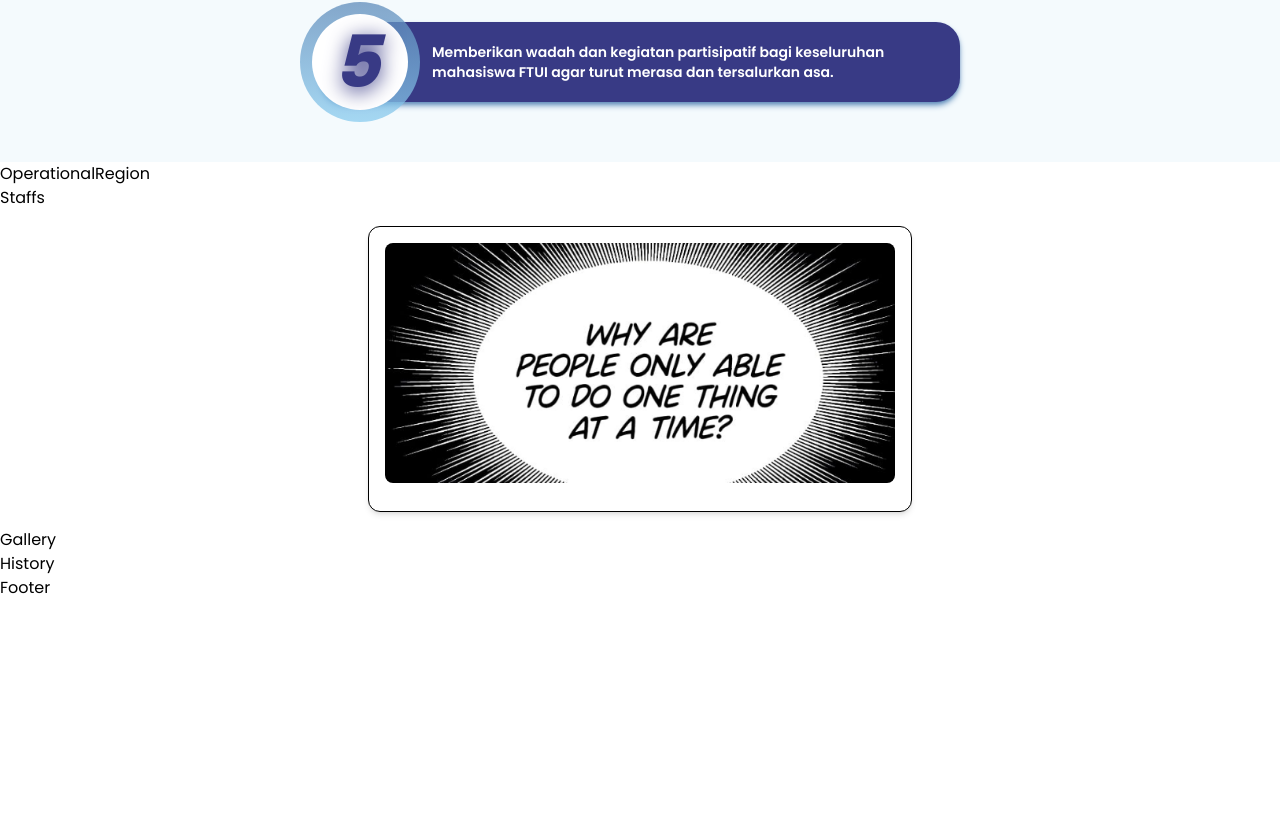
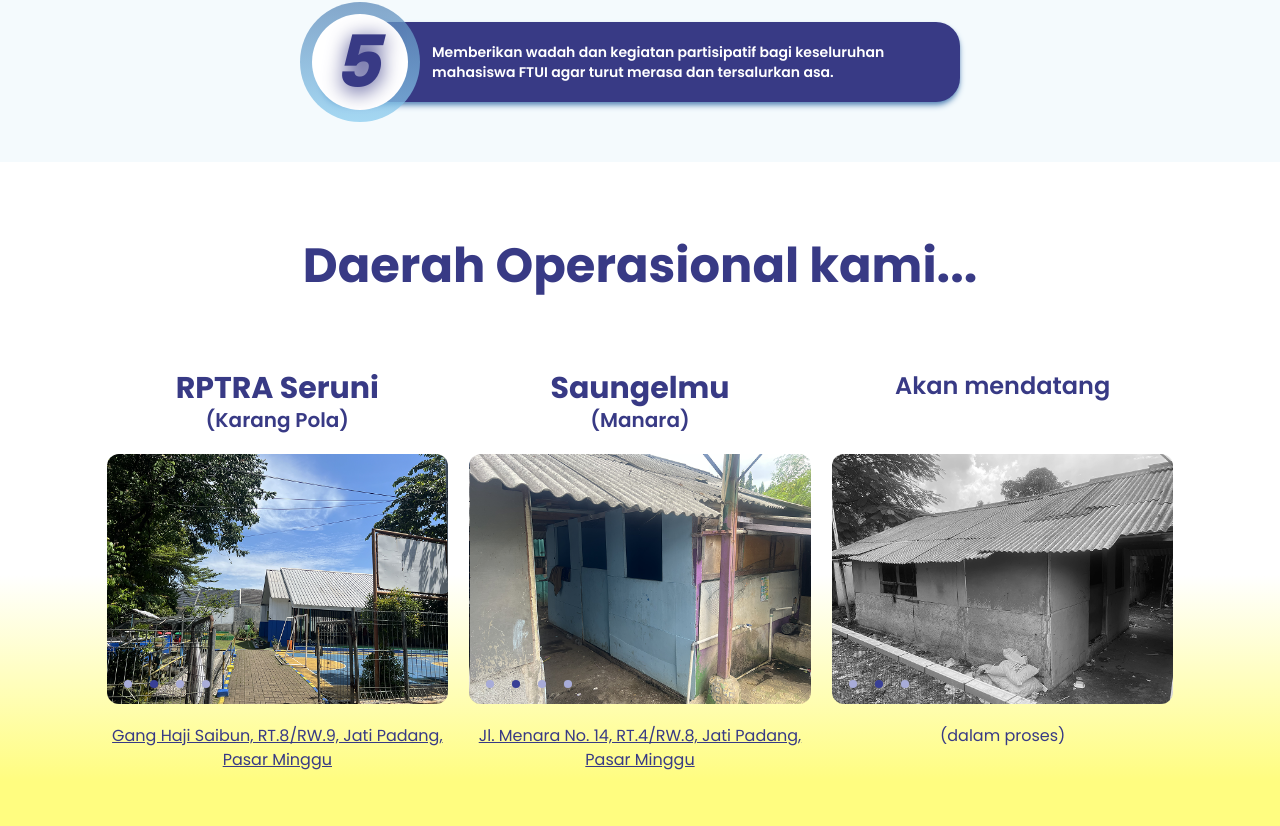
Before and after one commit to EXERCISE-FTUI/TISxExercise-2025, a Next.js app: page / in a window 1280 px wide. Shown: the part 774-1600 px from the top of the page. Before the commit the page ends 1374 px from the top, so only its background shows below. Built offline with nearby package versions, Linux system fonts and the light colour scheme.

Commit message:
Operational Region for desktop completed

```diff
--- a/package.json
+++ b/package.json
@@ -10,6 +10,7 @@
   },
   "dependencies": {
     "@phosphor-icons/react": "^2.1.7",
+    "embla-carousel-autoplay": "^8.6.0",
     "embla-carousel-react": "^8.6.0",
     "framer-motion": "^12.9.7",
     "next": "15.3.1",
--- /dev/null
+++ b/src/sections/OperationalRegion/CarouselButton.tsx
@@ -0,0 +1,73 @@
+import React, {
+  ComponentPropsWithRef,
+  useCallback,
+  useEffect,
+  useState,
+} from "react";
+import { EmblaCarouselType } from "embla-carousel";
+import { Circle } from "@phosphor-icons/react";
+
+type UseDotButtonType = {
+  selectedIndex: number;
+  scrollSnaps: number[];
+  onDotButtonClick: (index: number) => void;
+};
+
+export const useDotButton = (
+  emblaApi: EmblaCarouselType | undefined,
+  onButtonClick?: (emblaApi: EmblaCarouselType) => void
+): UseDotButtonType => {
+  const [selectedIndex, setSelectedIndex] = useState(0);
+  const [scrollSnaps, setScrollSnaps] = useState<number[]>([]);
+
+  const onDotButtonClick = useCallback(
+    (index: number) => {
+      if (!emblaApi) return;
+      emblaApi.scrollTo(index);
+      if (onButtonClick) onButtonClick(emblaApi);
+    },
+    [emblaApi, onButtonClick]
+  );
+
+  const onInit = useCallback((emblaApi: EmblaCarouselType) => {
+    setScrollSnaps(emblaApi.scrollSnapList());
+  }, []);
+
+  const onSelect = useCallback((emblaApi: EmblaCarouselType) => {
+    setSelectedIndex(emblaApi.selectedScrollSnap());
+  }, []);
+
+  useEffect(() => {
+    if (!emblaApi) return;
+
+    onInit(emblaApi);
+    onSelect(emblaApi);
+
+    emblaApi.on("reInit", onInit).on("reInit", onSelect).on("select", onSelect);
+  }, [emblaApi, onInit, onSelect]);
+
+  return {
+    selectedIndex,
+    scrollSnaps,
+    onDotButtonClick,
+  };
+};
+
+type PropType = {
+  selected: boolean;
+  onClick: () => void;
+};
+
+export const DotButton: React.FC<PropType> = (props) => {
+  const { selected, onClick } = props;
+
+  return (
+    <button type="button" onClick={onClick} className="px-2">
+      <Circle
+        size={10}
+        color={selected ? "#383F96" : "#A8ACD8"}
+        weight="fill"
+      />
+    </button>
+  );
+};
--- a/src/sections/OperationalRegion/OperationalRegion.tsx
+++ b/src/sections/OperationalRegion/OperationalRegion.tsx
@@ -1,9 +1,62 @@
-import React from 'react'
+"use server";
+import React from "react";
+import Region from "./Region";
+import fs from "fs/promises";
 
-const OperationalRegion = () => {
-  return (
-    <div id='operational-region' className='w-screen'>OperationalRegion</div>
-  )
-}
+type OperationalRegionType = {
+  isComingSoon?: boolean;
+  name?: string;
+  subtile?: string;
+  images: string[];
+  location?: string;
+  locationURL?: string;
+};
 
-export default OperationalRegion
+const OperationalRegion = async () => {
+  try {
+    const fileContent = await fs.readFile(
+      "./public/assets/OperationalRegion/operationalRegion.resource.json",
+      "utf-8"
+    );
+    console.log(JSON.parse(fileContent));
+    const Regions: OperationalRegionType[] = JSON.parse(fileContent);
+    return (
+      <div
+        id="operational-region"
+        className="w-screen py-20 bg-linear-to-b from-iceBlue from-60% to-lightYellow to-90%"
+      >
+        <h2 className="text-center text-5xl font-bold text-navyPurple">
+          Daerah Operasional kami...
+        </h2>
+
+        <div className="h-[400px] mt-20 w-10/12 mx-auto flex flex-wrap justify-between">
+          {Regions.map((region, index) => (
+            <Region
+              key={index}
+              isComingSoon={region.isComingSoon}
+              name={region.name}
+              subtile={region.subtile}
+              images={region.images}
+              options={{ loop: true }}
+              location={region.location}
+              locationURL={region.locationURL}
+            />
+          ))}
+
+          {/* <Region
+            isComingSoon={false}
+            name={"RPTRA Seruni"}
+            subtile={"Karang Pola"}
+            images={images}
+            options={{ loop: true }}
+          /> */}
+        </div>
+      </div>
+    );
+  } catch (error) {
+    console.error("Error reading file:", error);
+    return <p>Erorr When Accessing Data</p>;
+  }
+};
+
+export default OperationalRegion;
--- /dev/null
+++ b/src/sections/OperationalRegion/Region.tsx
@@ -0,0 +1,94 @@
+"use client";
+
+import { EmblaOptionsType } from "embla-carousel";
+import useEmblaCarousel from "embla-carousel-react";
+import { DotButton, useDotButton } from "./CarouselButton";
+import Autoplay from "embla-carousel-autoplay";
+
+type PropType = {
+  options?: EmblaOptionsType;
+  isComingSoon?: boolean;
+  name?: string;
+  subtile?: string;
+  images: string[];
+  location?: string;
+  locationURL?: string;
+};
+
+const Region: React.FC<PropType> = (props) => {
+  const {
+    isComingSoon,
+    name,
+    subtile,
+    images,
+    options,
+    location,
+    locationURL,
+  } = props;
+  const [emblaRef, emblaApi] = useEmblaCarousel(options, [Autoplay()]);
+
+  const { selectedIndex, scrollSnaps, onDotButtonClick } =
+    useDotButton(emblaApi);
+
+  return (
+    <div className="w-[32%] h-full my-auto">
+      <div className="h-16">
+        {!isComingSoon ? (
+          <>
+            <p className="text-navyPurple font-bold text-3xl text-center">
+              {name}
+            </p>
+            <p className="text-navyPurple text-center text-xl font-semibold">
+              ({subtile})
+            </p>
+          </>
+        ) : (
+          <p className="text-navyPurple text-center text-2xl font-semibold mt-auto">
+            Akan mendatang
+          </p>
+        )}
+      </div>
+
+      <div className="embla overflow-hidden w-full rounded-xl relative my-5">
+        <div className="embla__viewport" ref={emblaRef}>
+          <div className="embla__container h-[250px] flex rounded-xl">
+            {images.map((value, index) => (
+              <div
+                className="embla__slide flex-none w-full h-full min-w-0"
+                key={index}
+              >
+                <img
+                  className={"embla__slide__img object-cover h-full w-full".concat(
+                    isComingSoon ? " grayscale" : ""
+                  )}
+                  src={`/assets/OperationalRegion/images/${value}`}
+                  alt={`Operational Region ${name} - ${index}`}
+                  loading="lazy"
+                />
+              </div>
+            ))}
+          </div>
+        </div>
+        <div className="embla__dots absolute bottom-0 left-0 p-2">
+          {scrollSnaps.map((_, index) => (
+            <DotButton
+              key={index}
+              onClick={() => onDotButtonClick(index)}
+              selected={selectedIndex === index}
+            />
+          ))}
+        </div>
+      </div>
+
+      {!isComingSoon ? (
+        <a href={locationURL}>
+          <p className="text-center text-navyPurple underline">{location}</p>
+        </a>
+      ) : (
+        <p className="text-center text-navyPurple">(dalam proses)</p>
+      )}
+    </div>
+  );
+};
+
+export default Region;
```
Also changed, not shown: 1 other file (tests, documents, lock files or other folders).
